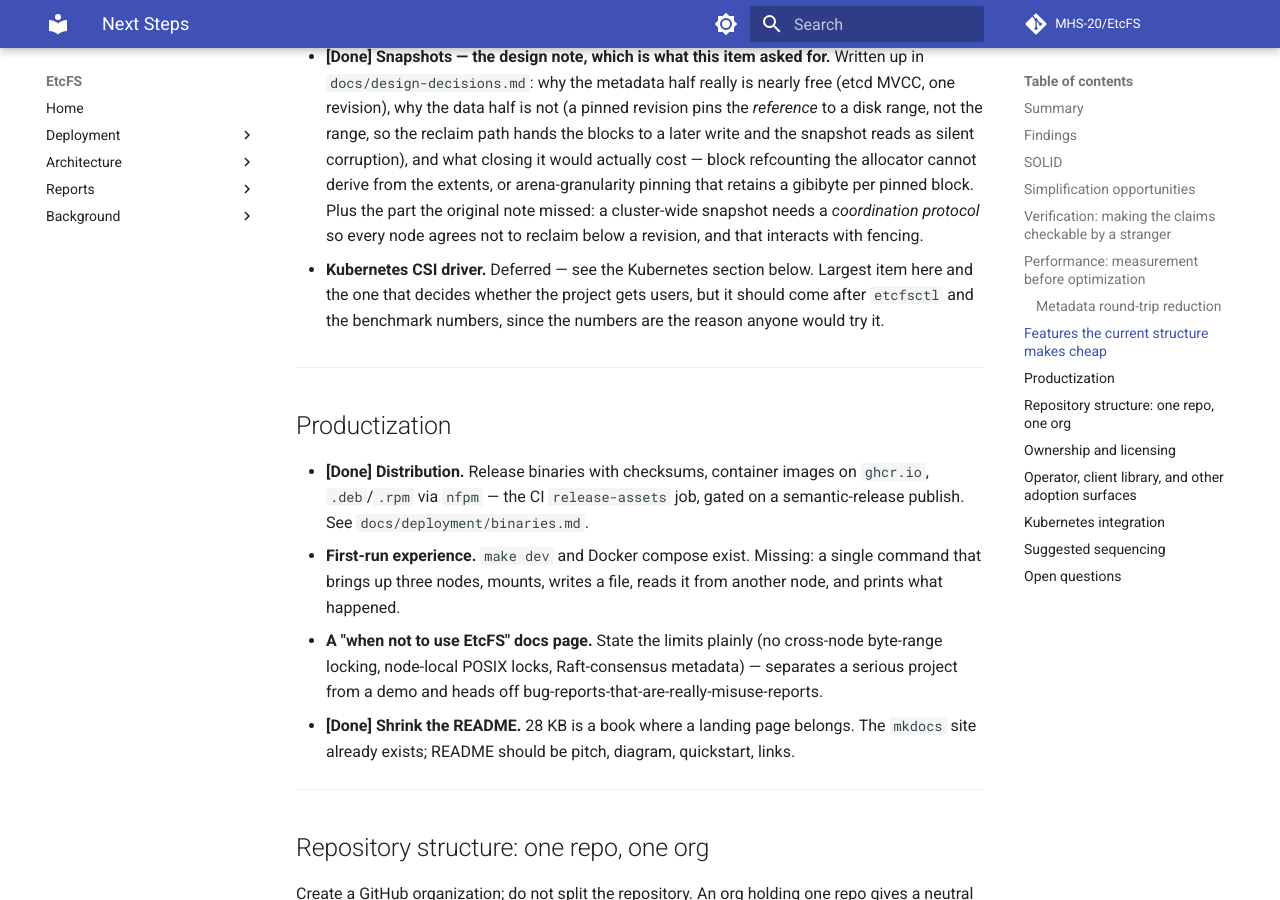
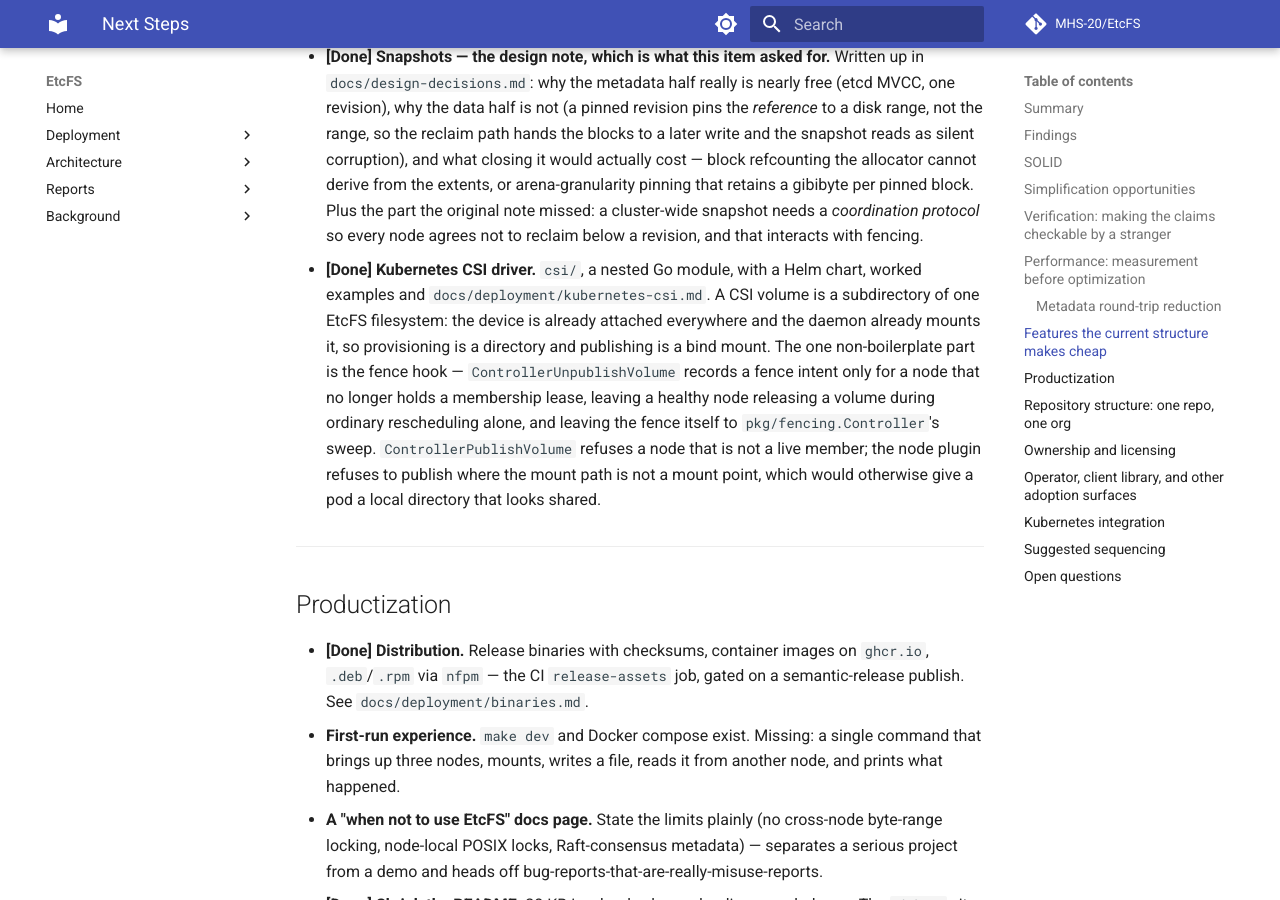
Before and after one commit to MHS-20/EtcFS, an MkDocs documentation site: the page built from docs/NEXT_STEPS.md, in a window 1280 px wide and 900 px high, scrolled down 4964 px. Built offline with MkDocs 1.6.1 and Material for MkDocs 9.7.7, drawn with Linux system fonts in a browser that asks for light colours; comment, search, counter and statistics services are not loaded; some of the changed text lies outside the part shown.

Commit message:
docs(csi): documented the kubernetes csi driver and wired it into ci and release images

```diff
--- a/docs/NEXT_STEPS.md
+++ b/docs/NEXT_STEPS.md
@@ -231,10 +231,18 @@ Ordered by (value ÷ effort), highest first.
   a cluster-wide snapshot needs a *coordination protocol* so every node agrees
   not to reclaim below a revision, and that interacts with fencing.
 
-- **Kubernetes CSI driver.** Deferred — see the Kubernetes section below.
-  Largest item here and the one that decides whether the project gets users,
-  but it should come after `etcfsctl` and the benchmark numbers, since the
-  numbers are the reason anyone would try it.
+- **[Done] Kubernetes CSI driver.** `csi/`, a nested Go module, with a Helm
+  chart, worked examples and `docs/deployment/kubernetes-csi.md`. A CSI volume
+  is a subdirectory of one EtcFS filesystem: the device is already attached
+  everywhere and the daemon already mounts it, so provisioning is a directory
+  and publishing is a bind mount. The one non-boilerplate part is the fence
+  hook — `ControllerUnpublishVolume` records a fence intent only for a node
+  that no longer holds a membership lease, leaving a healthy node releasing a
+  volume during ordinary rescheduling alone, and leaving the fence itself to
+  `pkg/fencing.Controller`'s sweep. `ControllerPublishVolume` refuses a node
+  that is not a live member; the node plugin refuses to publish where the
+  mount path is not a mount point, which would otherwise give a pod a local
+  directory that looks shared.
 
 ---
 
@@ -335,7 +343,7 @@ programmatic access appears it'll be "script `etcfsctl`", answered by a
 `--json` flag, not an SDK.
 
 In order of adoption value: `etcfsctl --json` (**[Done]**, see Features
-above) → Helm chart alongside the CSI driver → Grafana dashboard + Prometheus
+above) → Helm chart alongside the CSI driver (**[Done]**) → Grafana dashboard + Prometheus
 alert rules (**[Done]**, see Features above) → `.deb`/`.rpm` via `nfpm` → a
 conformance/benchmark docs page.
 
@@ -402,14 +410,19 @@ in minutes. Two authorities over node health is how split-brain gets
 manufactured.
 
 **Worth building, in order:**
-1. CSI driver (`csi/`, nested module, Helm chart) — node plugin as a
+1. **[Done]** CSI driver (`csi/`, nested module, Helm chart) — node plugin as a
    DaemonSet alongside the existing daemon; controller plugin implementing
    `ControllerPublishVolume`/`ControllerUnpublishVolume` against the
    existing fencing controller.
-2. A `StorageClass` parameter set (etcd endpoints/TLS, cluster name, fencing
-   mode, arena size, lease TTL, buffered-I/O flag) with worked examples —
-   before any custom resource; it's versionless, needs no CRD install, no
-   extra RBAC.
+2. **[Done, reduced]** Configuration is chart values (etcd endpoints/TLS,
+   mount path, kubelet directory, driver name) rather than StorageClass
+   parameters, with worked examples for dynamic and static provisioning. The
+   per-volume knobs the sketch listed — cluster name, fencing mode, arena
+   size, lease TTL, buffered I/O — turned out to belong to the daemon, not to
+   a volume: they are properties of the one filesystem every volume is a
+   subdirectory of, and a StorageClass that appeared to set them per claim
+   would be lying. `parameters` is passed through to `VolumeContext` and left
+   empty by default.
 3. An `EtcFSCluster` custom resource — only once StorageClass duplication
    across many volumes is a real, observed problem, since that's the point a
    controller (reconciling etcd endpoint health, surfacing fencing state)
@@ -443,9 +456,9 @@ before anyone asks is how a focused project becomes unfocused.
    publish the EBS/EFS/Lustre comparison (Lustre row still missing).
 5. **[Done]** `etcfsctl --json`, xattrs, `fallocate`.
 6. TLA+ on the fencing protocol, in `specs/`, model-checked in CI.
-7. CSI driver in `csi/` as a nested module, with a Helm chart.
-8. A `StorageClass` parameter set and worked examples, shipped with the
-   driver.
+7. **[Done]** CSI driver in `csi/` as a nested module, with a Helm chart.
+8. **[Done]** Chart values and worked examples shipped with the driver; see
+   the note above on why the per-volume parameter set shrank.
 9. The fencing-vs-Kubernetes docs page, with chaos-suite failover numbers.
 10. Surface fence decisions as Kubernetes Events/CSI volume conditions.
 11. An instance-stop `Fencer`, opt-in, labelled power fencing.
--- a/mkdocs.yml
+++ b/mkdocs.yml
@@ -38,6 +38,7 @@ nav:
       - Binaries and Containers: deployment/binaries.md
       - Configuration: deployment/configuration.md
       - etcfsctl CLI: deployment/etcfsctl.md
+      - Kubernetes (CSI Driver): deployment/kubernetes-csi.md
       - Monitoring: deployment/monitoring.md
   - Architecture:
       - FUSE Layer:
```
Also changed, not shown: docs/deployment/binaries.md (+3 -2 lines), docs/deployment/index.md (+4 -1 lines), docs/deployment/kubernetes-csi.md (added, +228 -0 lines), 2 other files.
